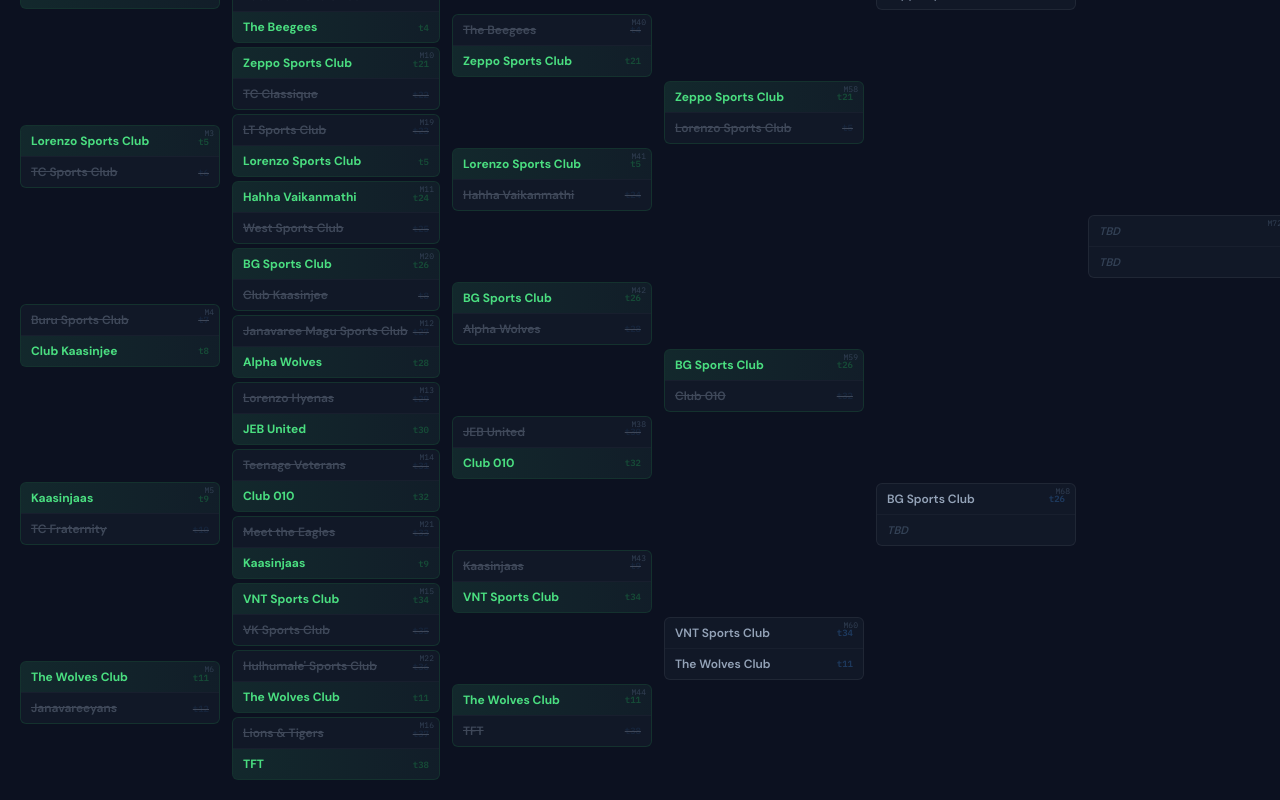
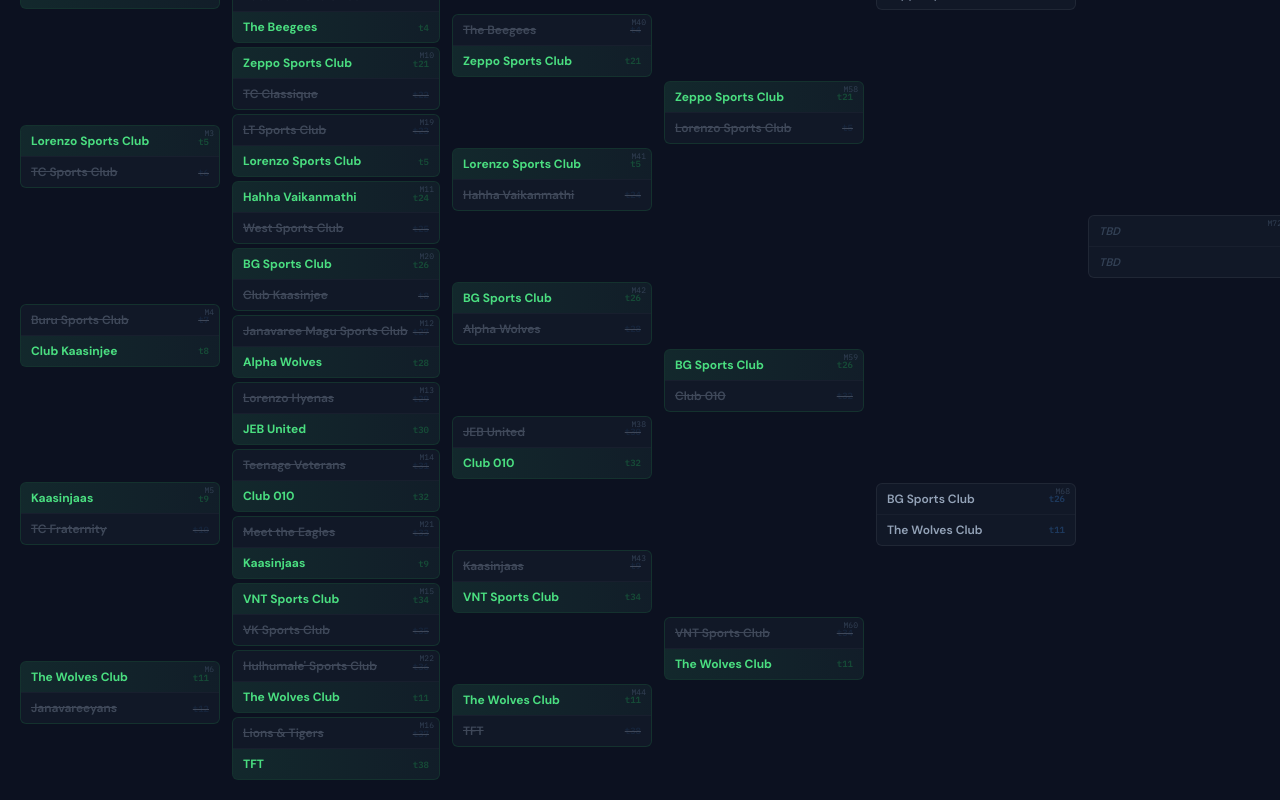
Before and after one commit to rashdhanriyaz/eid-baibalaa, a React (Vite) app: page / in a window 1280 px wide. Shown: the part 455-1255 px from the top of the page. Built offline with nearby package versions, Linux system fonts and the light colour scheme.

Commit message:
Update results.js

```diff
--- a/src/results.js
+++ b/src/results.js
@@ -97,6 +97,6 @@ export const RESULTS = {
   57: "t16",   // Odi Sports Club
   58: "t21",   // Zeppo Sports Club
   59: "t26",   // BG Sports Club
-
+  60: "t11",   // The Wolves Club
 
 };
```
